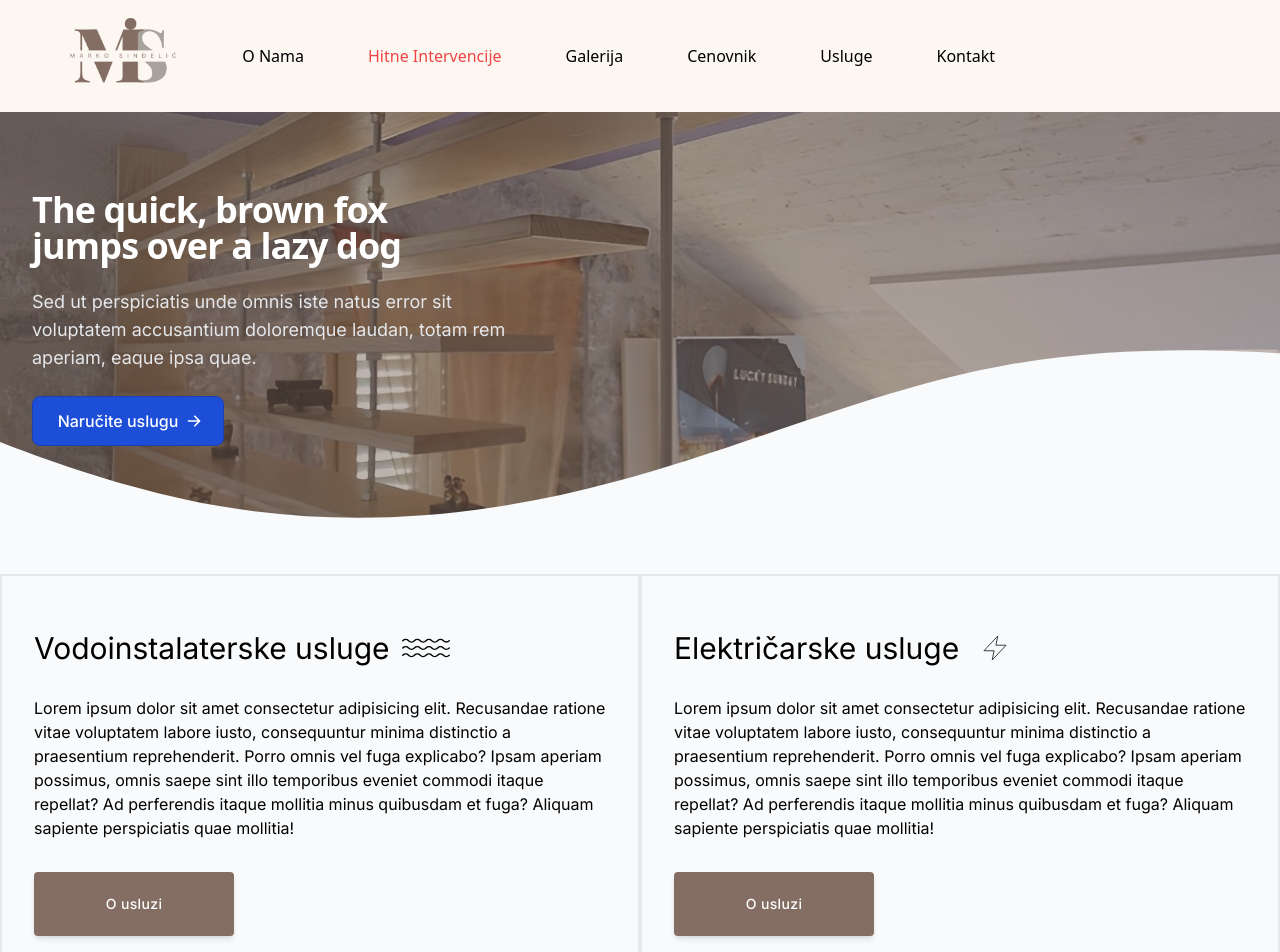
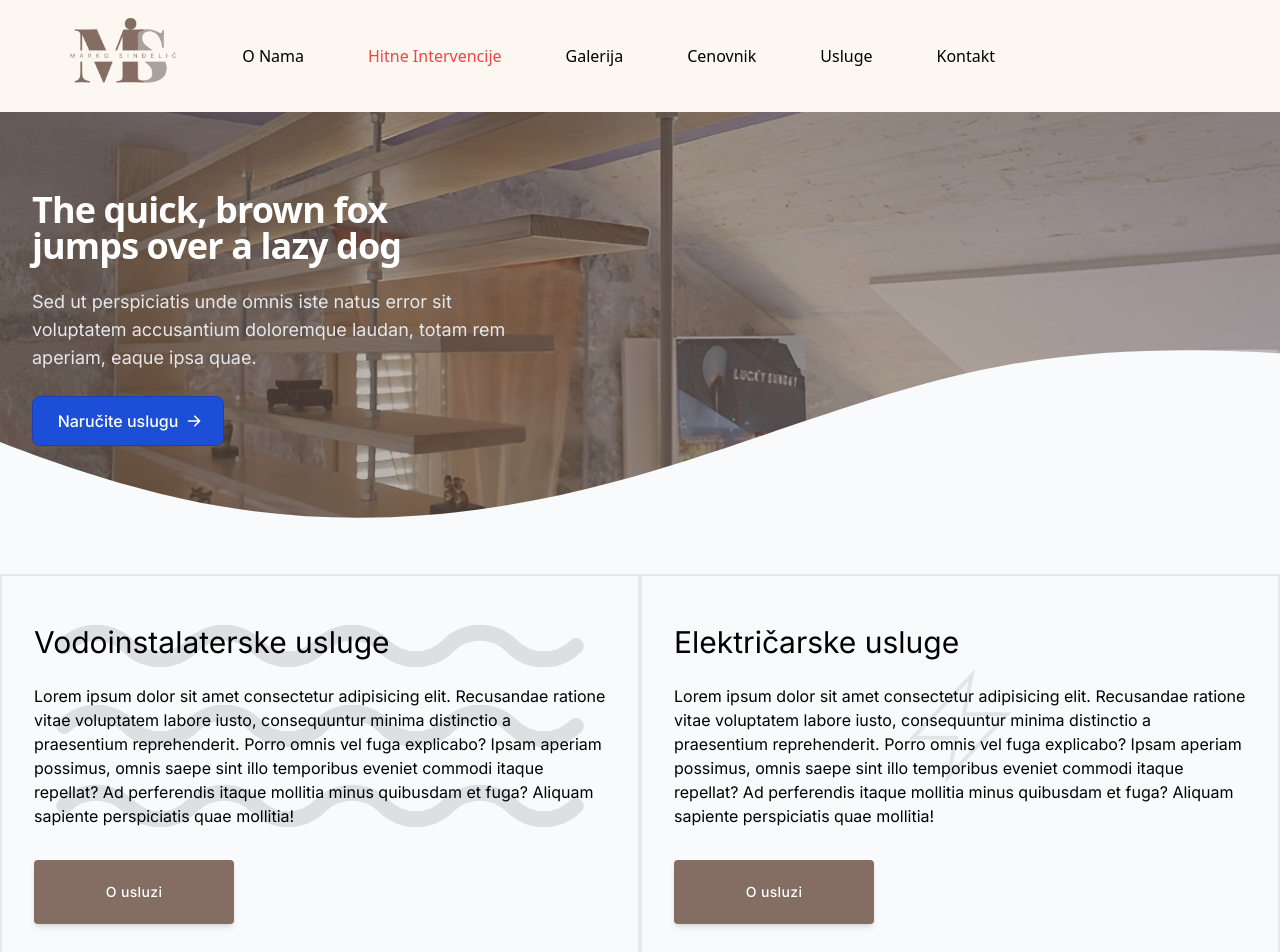
Before and after one commit to cehicm/ma-si-hausmajstor, a Next.js app: page /usluge in a window 1280 px wide. Shown: the top 952 px of the page. Built offline with nearby package versions, Linux system fonts and the light colour scheme.

Commit message:
Add service component bg image

```diff
--- a/src/components/Service.js
+++ b/src/components/Service.js
@@ -6,11 +6,16 @@ import ButtonBrown from "./buttons/ButtonBrown";
 export default function Service({ title, text, url, icon }) {
 	return (
 		<div className="flex flex-col items-start py-12 pb-16 border border-b-lightbrown border-2 border-opacity-60 max-w-4xl px-8 gap-8">
-			<Link href={url}>
+			<Link href={url} className="relative">
+				<Image
+					src={icon}
+					className="w-full h-full absolute opacity-10"
+					alt={title}
+				/>
+
 				<div>
 					<div className="flex items-center gap-3">
 						<h3 className="text-3xl">{title}</h3>
-						<Image src={icon} className="w-12 h-12" alt={title} />
 					</div>
 					<p className="pt-6">{text}</p>
 				</div>
```
